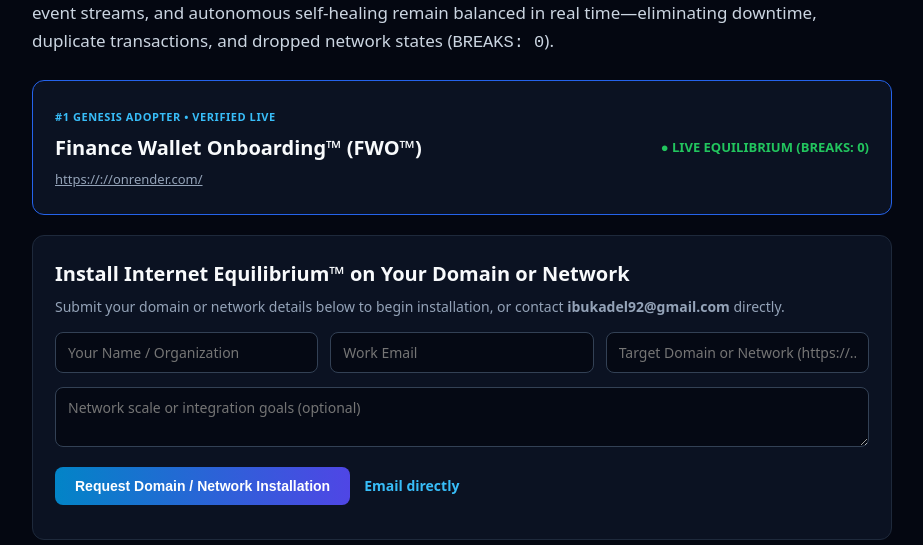
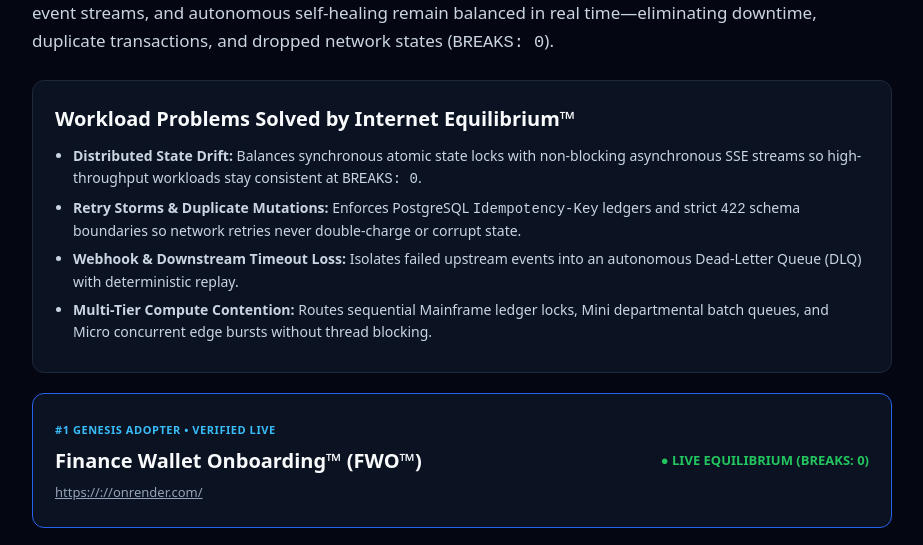
Before and after one commit to iadeleke/internet-equilibrium-as-a-service, a plain HTML site: page index.html in a window 1280 px wide. Shown: the part 164-709 px from the top of the page, without its empty margins (178-1101 px from the left). Drawn offline with Linux system fonts and the light colour scheme; no server answers.

Commit message:
feat(site): add FormSubmit technical autoresponse and workload architecture breakdown

```diff
--- a/index.html
+++ b/index.html
@@ -27,6 +27,17 @@
     <p class="lead">
       <strong>Internet Equilibrium™</strong> is a zero-break architectural standard where synchronous state, asynchronous event streams, and autonomous self-healing remain balanced in real time—eliminating downtime, duplicate transactions, and dropped network states (<code>BREAKS: 0</code>).
     </p>
+
+
+    <div class="card">
+      <h2 style="margin:0 0 10px;font-size:20px;">Workload Problems Solved by Internet Equilibrium™</h2>
+      <ul style="font-size:14px;margin:0;">
+        <li><strong>Distributed State Drift:</strong> Balances synchronous atomic state locks with non-blocking asynchronous SSE streams so high-throughput workloads stay consistent at <code>BREAKS: 0</code>.</li>
+        <li><strong>Retry Storms &amp; Duplicate Mutations:</strong> Enforces PostgreSQL <code>Idempotency-Key</code> ledgers and strict <code>422</code> schema boundaries so network retries never double-charge or corrupt state.</li>
+        <li><strong>Webhook &amp; Downstream Timeout Loss:</strong> Isolates failed upstream events into an autonomous Dead-Letter Queue (DLQ) with deterministic replay.</li>
+        <li><strong>Multi-Tier Compute Contention:</strong> Routes sequential Mainframe ledger locks, Mini departmental batch queues, and Micro concurrent edge bursts without thread blocking.</li>
+      </ul>
+    </div>
 
     <div class="card genesis">
       <div style="display:flex;justify-content:space-between;align-items:center;flex-wrap:wrap;gap:8px;">
```
